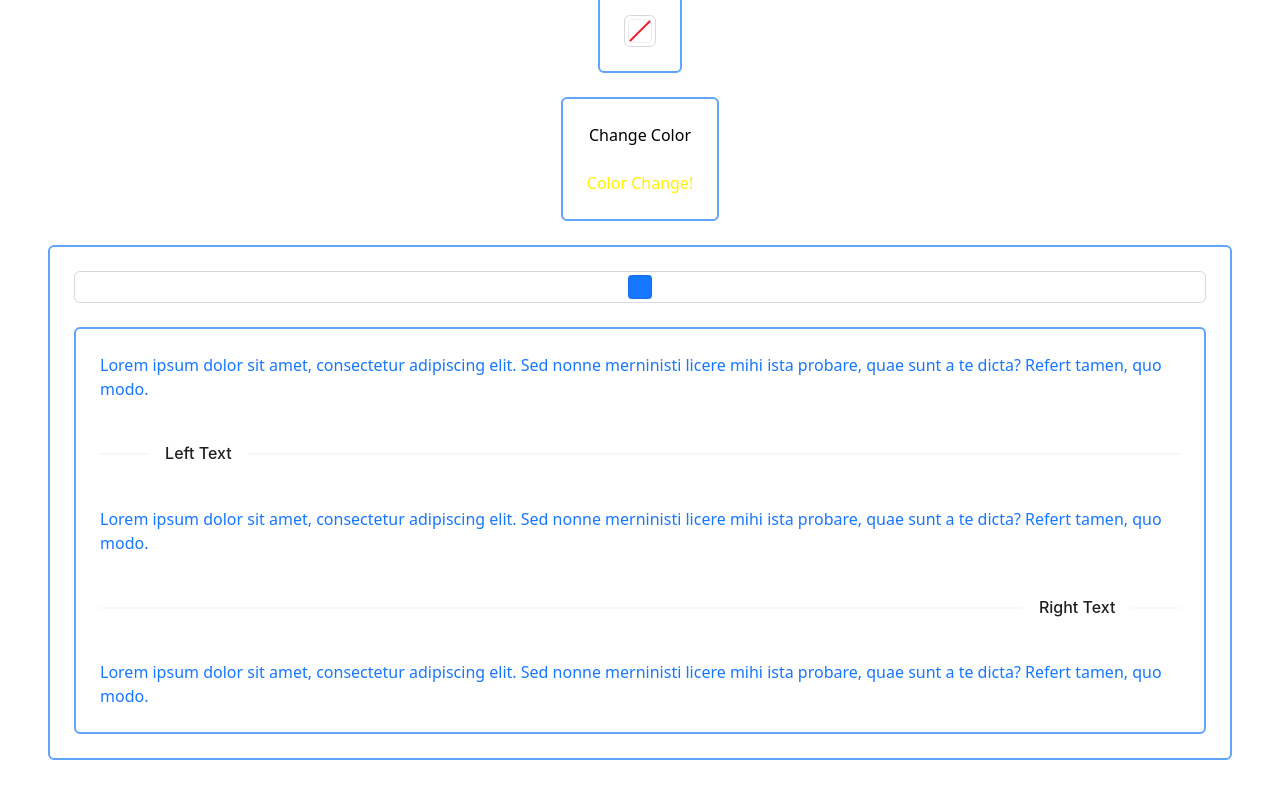
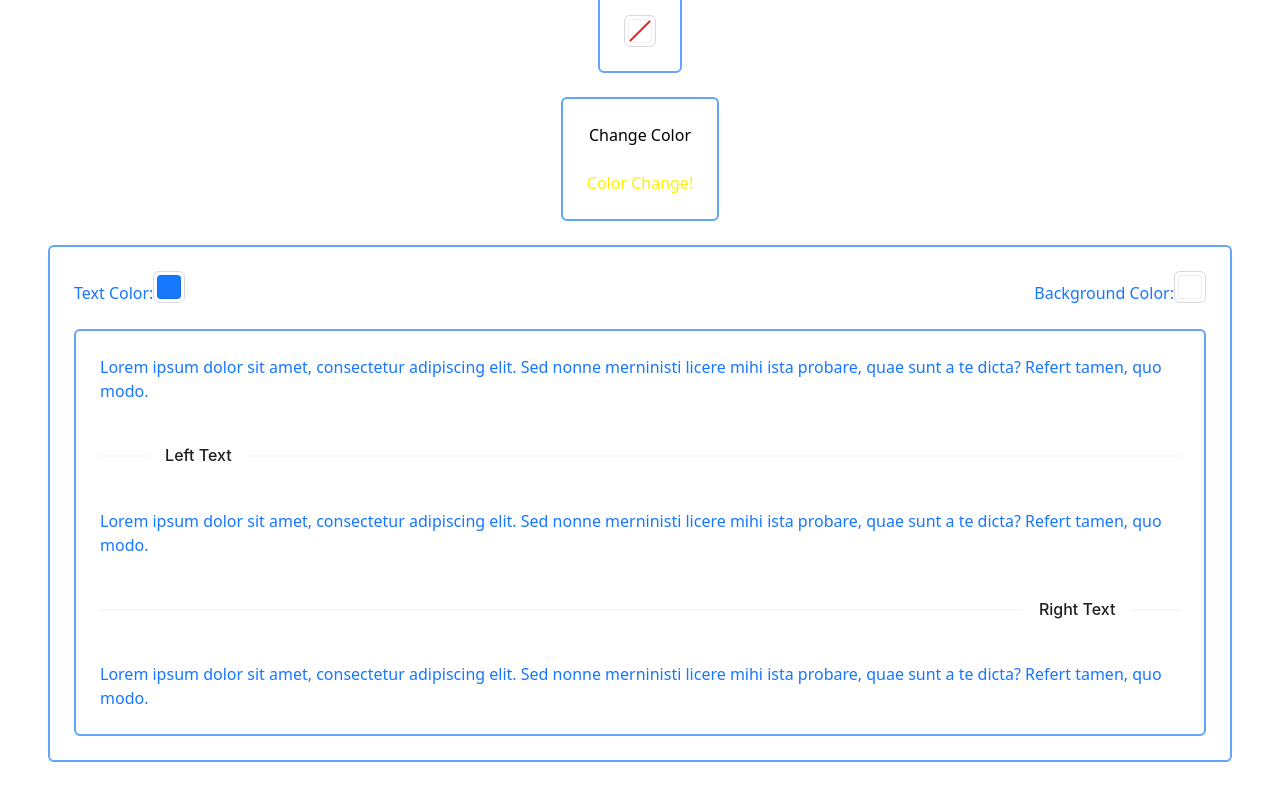
Before and after one commit to AbdullahWins/componentSnippets, a React (Vite) app: page / in a window 1280 px wide. Shown: the part 1716-2516 px from the top of the page. Built offline with nearby package versions, Linux system fonts and the light colour scheme.

Commit message:
added a fully working color picker and changer

```diff
--- a/src/components/BackgroundWithPicker.jsx
+++ b/src/components/BackgroundWithPicker.jsx
@@ -4,13 +4,22 @@ import TextDivider from "./TextDivider";
 
 const BackgroundWithPicker = () => {
   const { token } = theme.useToken();
-  const [color, setColor] = useState(token.colorPrimary);
-  const bgColor = useMemo(
-    () => (typeof color === "string" ? color : color.toHexString()),
-    [color]
+  const [textColor, setTextColor] = useState(token.colorPrimary);
+  const [bgColor, setBgColor] = useState("#ffffff");
+
+  const textColorStyle = useMemo(
+    () => (typeof textColor === "string" ? textColor : textColor.toHexString()),
+    [textColor]
   );
+
+  const bgColorStyle = useMemo(
+    () => (typeof bgColor === "string" ? bgColor : bgColor.toHexString()),
+    [bgColor]
+  );
+
   const componentStyle = {
-    color: bgColor,
+    color: textColorStyle,
+    backgroundColor: bgColorStyle,
   };
 
   return (
@@ -18,7 +27,11 @@ const BackgroundWithPicker = () => {
       style={componentStyle}
       className="flex flex-col gap-6 border-2 border-blue-400 rounded-md p-6"
     >
+      <section className="flex items-center justify-between gap-4">
+        <div>
+          <label htmlFor="text-color-picker">Text Color:</label>
           <ColorPicker
+            id="text-color-picker"
             presets={[
               {
                 label: "Recommended",
@@ -50,10 +63,53 @@ const BackgroundWithPicker = () => {
                 colors: [],
               },
             ]}
-        value={color}
-        onChange={setColor}
+            value={textColor}
+            onChange={setTextColor}
           />
-      <TextDivider></TextDivider>
+        </div>
+
+        <div>
+          <label htmlFor="bg-color-picker">Background Color:</label>
+          <ColorPicker
+            id="bg-color-picker"
+            presets={[
+              {
+                label: "Recommended",
+                colors: [
+                  "#000000",
+                  "#000000A6",
+                  "#00000073",
+                  "#00000005",
+                  "#F5222D",
+                  "#FA8C16",
+                  "#FADB14",
+                  "#8BBB11",
+                  "#52C41A",
+                  "#13A8A8",
+                  "#1677FF",
+                  "#2F54EB",
+                  "#722ED1",
+                  "#EB2F96",
+                  "#F5222D4D",
+                  "#FA8C164D",
+                  "#FADB144D",
+                  "#8BBB114D",
+                  "#52C41A4D",
+                  "#EB2F964D",
+                ],
+              },
+              {
+                label: "Recent",
+                colors: [],
+              },
+            ]}
+            value={bgColor}
+            onChange={setBgColor}
+          />
+        </div>
+      </section>
+
+      <TextDivider />
     </div>
   );
 };
```
Lines whose indentation alone changed are shown as unchanged.
